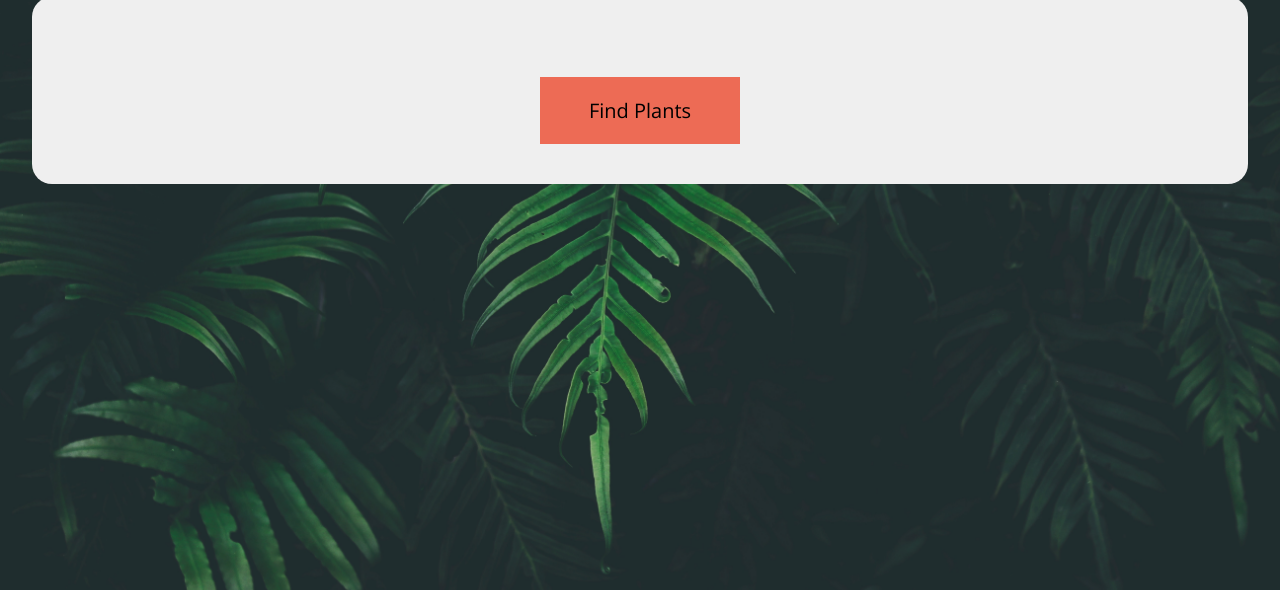
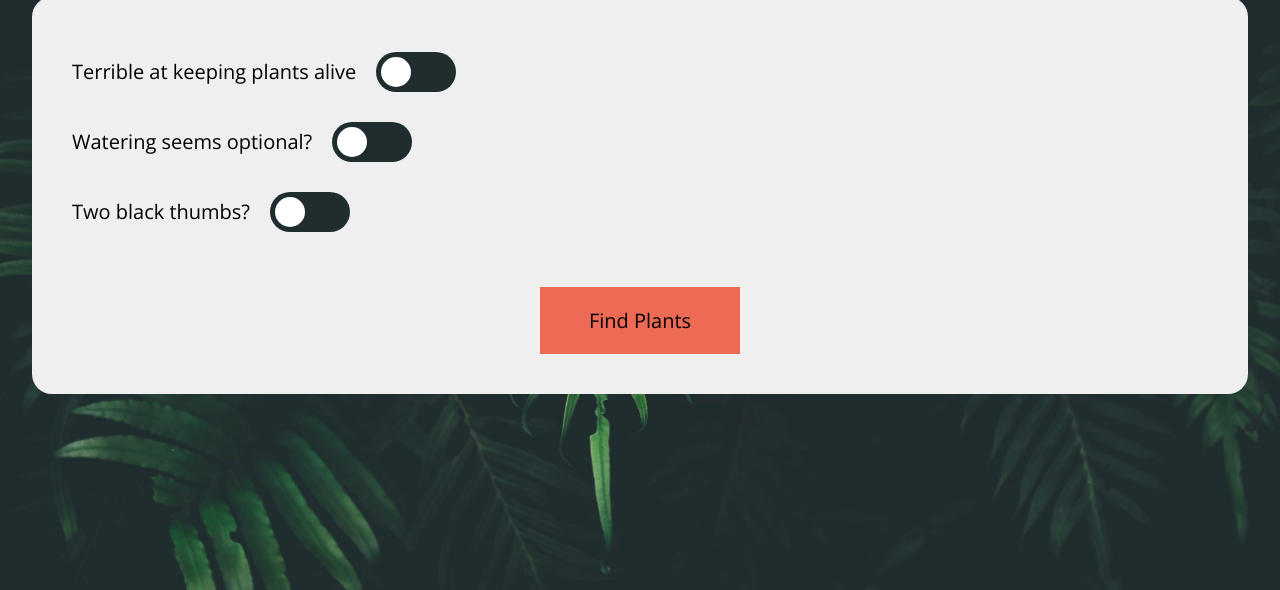
Before and after one commit to owenkcraig/selectors-codealong, a plain HTML site: page index.html in a window 1280 px wide. Shown: the part 210-800 px from the top of the page. Drawn offline with nearby package versions, Linux system fonts and the light colour scheme.

Commit message:
Got the toggles working

```diff
--- a/index.html
+++ b/index.html
@@ -14,6 +14,12 @@
             <h1>House plants that even you cannot kill.</h1>
             <form class="feedbackForm">
                 <!-- WRITE YOUR INPUT MARK UP HERE -->
+                <input type="checkbox" id="alive-switch">
+                <label for="alive-switch" class="toggleLabel">Terrible at keeping plants alive</label>
+                <input type="checkbox" id="water-switch">
+                <label for="water-switch" class="toggleLabel">Watering seems optional?</label>
+                <input type="checkbox" id="thumb-switch">
+                <label for="thumb-switch" class="toggleLabel">Two black thumbs?</label>
                 <button>Find Plants</button>
             </form>
         </header>
--- a/styles/styles.css
+++ b/styles/styles.css
@@ -44,7 +44,7 @@ h1{
     border-radius: 20px;
     display: flex;
     flex-direction: column;
-    align-items: center;
+    align-items: flex-start;
 }
 button {
     background-color: #ED6B55;
@@ -77,3 +77,47 @@ Dark Green - #1f2d2e
 Light Green - #234534
 Orange - #ED6B55
  */
+
+ .toggleLabel {
+    line-height: 40px;
+    padding-right: 100px;
+    margin: 15px 0;
+    position: relative;
+ }
+
+ .toggleLabel::before {
+     content: "";
+     width: 80px;
+     height: 40px;
+     background-color: #1f2d2e;
+     border-radius: 100px;
+     display: block;
+     position: absolute;
+     right: 0;
+ }
+
+ .toggleLabel::after {
+    content: "";
+    width: 30px;
+    height: 30px;
+    background-color: white;
+    border-radius: 50%;
+    display: block;
+    position: absolute;
+    right: 45px;
+    top: 5px;
+ }
+
+ input[type="checkbox"]  {
+     position: absolute;
+     opacity: 0;
+}
+
+input[type="checkbox"]:checked + .toggleLabel::after {
+    right: 5px;
+}
+
+input[type="checkbox"]:active + .toggleLabel::before,
+input[type="checkbox"]:focus +.toggleLabel::before {
+    background-color: #ED6B55;
+}
```
